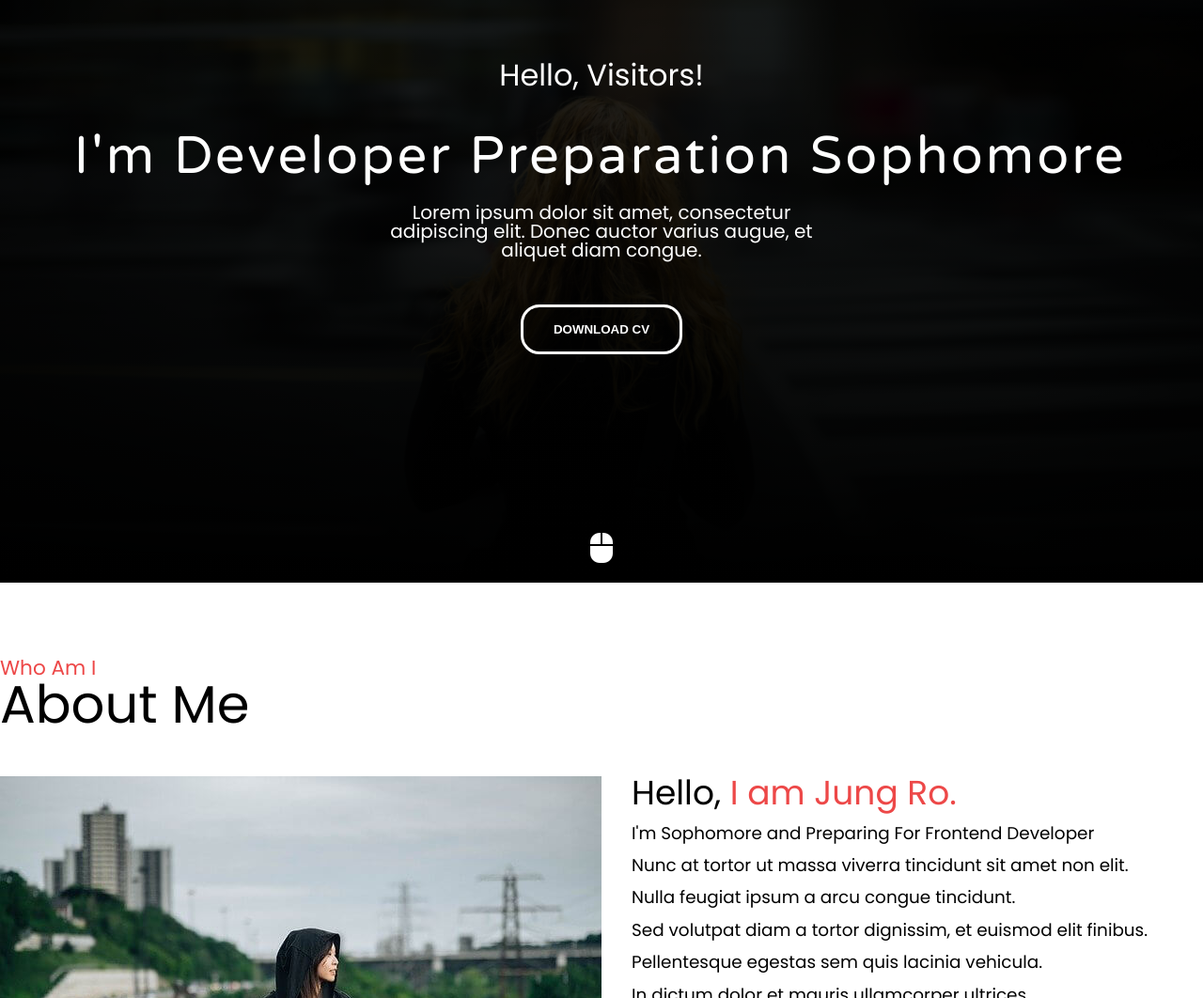
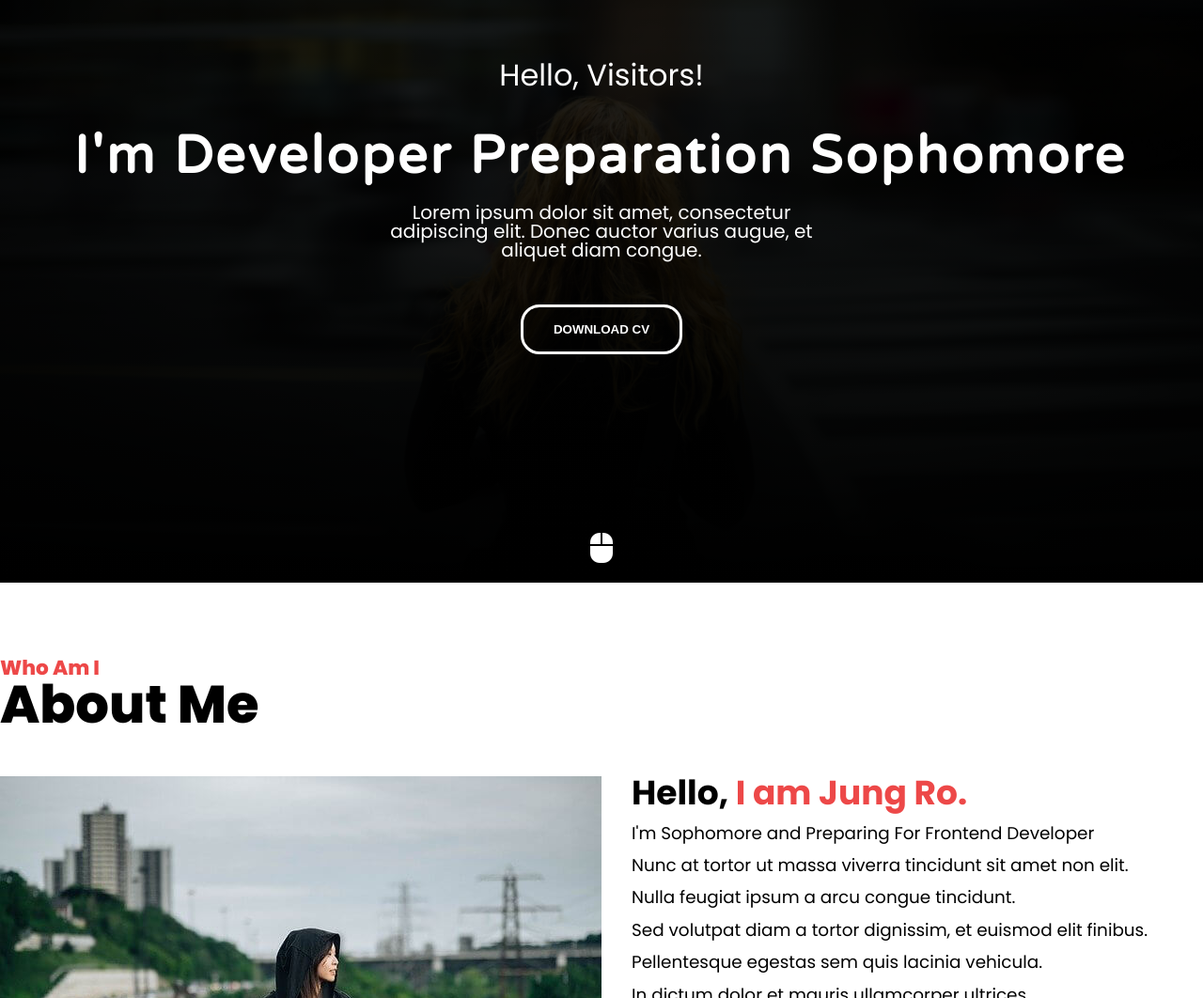
Before and after one commit to zetcgo/sucoding-myproject, a website: page src/index.html in a window 1280 px wide. Shown: the part 180-1242 px from the top of the page at 94% size. Drawn offline with nearby package versions, Linux system fonts and the light colour scheme.

Commit message:
:art: Fix index.css with font weights

```diff
--- a/src/index.css
+++ b/src/index.css
@@ -72,6 +72,7 @@ main section.intro h2 {
     margin: 2rem 0;
     font-family: 'Varela Round', sans-serif;
     font-size: 3.5rem;
+    font-weight: 800;
     letter-spacing: 3px;
 }
 
@@ -141,15 +142,13 @@ main section.about div.heading {
 
 main section.about div.heading h4 {
     font-size: 1.35rem;
+    font-weight: 800;
     color: #ed4848;
 }
 
 main section.about div.heading h2 {
     font-size: 3.5rem;
-}
-
-main section.about div.heading p {
-    font-size: 1.15rem;
+    font-weight: 800;
 }
 
 main section.about article {
@@ -167,6 +166,7 @@ main section.about article div.text {
 main section.about article div.text h3 {
     margin-bottom: 1rem;
     font-size: 2.25rem;
+    font-weight: 700;
 }
 
 main section.about article div.text h3 strong {
```
